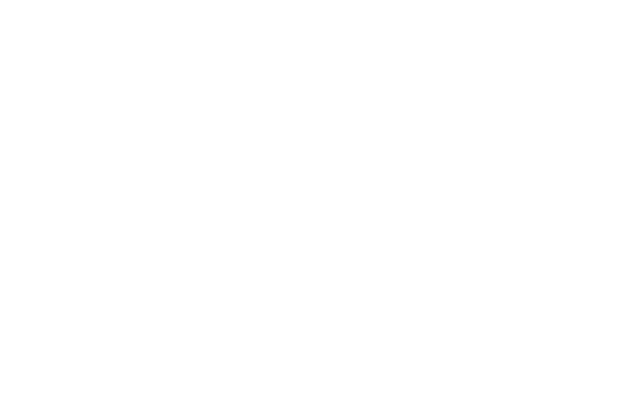
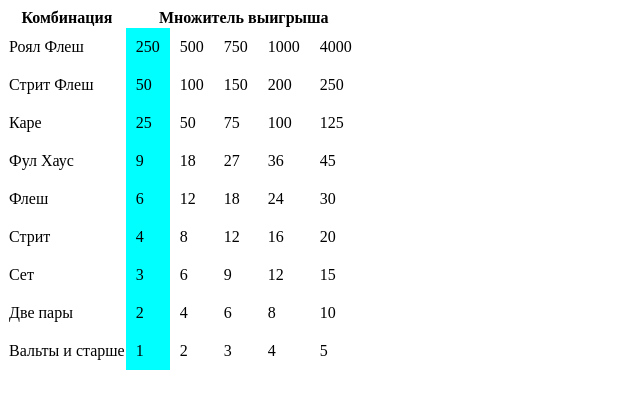
Before and after one commit to danielchacon/video-poker, a React (Create React App) app: page / in a window 1280 px wide. Shown: the top 408 px of the page, without its empty margins (0-640 px from the left). Built offline with nearby package versions, Linux system fonts and the light colour scheme.

Commit message:
pay table

```diff
--- a/src/App.tsx
+++ b/src/App.tsx
@@ -1,5 +1,10 @@
+import { PayTable } from "./components/pay-table";
+
 function App() {
-  return <div></div>;
+
+  return (
+    <PayTable />
+  );
 }
 
 export default App;
--- /dev/null
+++ b/src/components/pay-table.scss
@@ -0,0 +1,12 @@
+table {
+    border-collapse: collapse;
+}
+
+.cell {
+    padding: 10px;
+    cursor: pointer;
+}
+
+.selected {
+    background-color: aqua;
+}
--- /dev/null
+++ b/src/components/pay-table.tsx
@@ -0,0 +1,85 @@
+import './pay-table.scss';
+
+import { useState } from 'react';
+
+export const PayTable = () => {
+    const [selectedColumn, setSelectedColumn] = useState<number>(0);
+
+    const tableData = [
+        {
+            name: 'royal-flush',
+            title: 'Роял Флеш',
+            multipliers: [250, 500, 750, 1000, 4000],
+        },
+        {
+            name: 'straight-flush',
+            title: 'Стрит Флеш',
+            multipliers: [50, 100, 150, 200, 250],
+        },
+        {
+            name: 'four-of-a-kind',
+            title: 'Каре',
+            multipliers: [25, 50, 75, 100, 125],
+        },
+        {
+            name: 'full-house',
+            title: 'Фул Хаус',
+            multipliers: [9, 18, 27, 36, 45],
+        },
+        {
+            name: 'flush',
+            title: 'Флеш',
+            multipliers: [6, 12, 18, 24, 30],
+        },
+        {
+            name: 'Straight',
+            title: 'Стрит',
+            multipliers: [4, 8, 12, 16, 20],
+        },
+        {
+            name: 'three-of-a-kind',
+            title: 'Сет',
+            multipliers: [3, 6, 9, 12, 15],
+        },
+        {
+            name: 'two-pairs',
+            title: 'Две пары',
+            multipliers: [2, 4, 6, 8, 10],
+        },
+        {
+            name: 'jacks-or-better',
+            title: 'Вальты и старше',
+            multipliers: [1, 2, 3, 4, 5],
+        },
+    ];
+
+    const handleCellClick = (index: number) => {
+        setSelectedColumn(index);
+    };
+
+    return (
+        <table>
+            <thead>
+                <tr>
+                    <th>Комбинация</th>
+                    <th colSpan={5}>Множитель выигрыша</th>
+                </tr>
+            </thead>
+            <tbody>
+                {tableData.map(row => (
+                    <tr>
+                        <td>{row.title}</td>
+                        {row.multipliers.map((cell, index) => (
+                            <td
+                                className={`cell ${selectedColumn === index ? 'selected' : ''}`}
+                                onClick={() => handleCellClick(index)}
+                            >
+                                {cell}
+                            </td>
+                        ))}
+                    </tr>
+                ))}
+            </tbody>
+        </table>
+    );
+};
```
